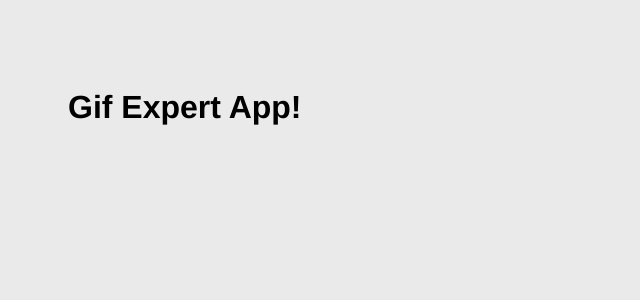
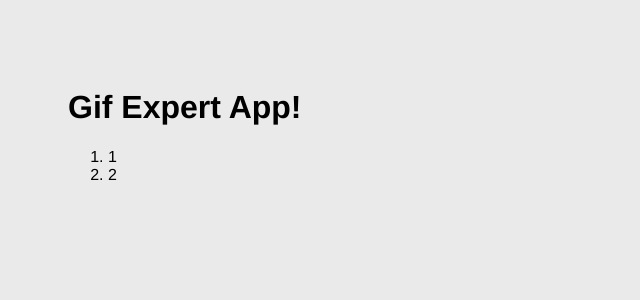
Before and after one commit to reinaldorrivas/fh-04-react-cero-experto-gif-expert-app, a React (Vite) app: page / in a window 1280 px wide. Shown: the top 300 px of the page, without its empty margins (0-640 px from the left). Built offline with nearby package versions, Linux system fonts and the light colour scheme.

Commit message:
fh-react-gif-expert-app: Minor changes

```diff
--- a/src/GifExpertApp.jsx
+++ b/src/GifExpertApp.jsx
@@ -1,4 +1,17 @@
+import { useState } from "react";
+
 const GifExpertApp = () => {
+  /*
+   * Siempre que tenga que actualizar el HTML en base a un valor o grupo de valores,
+   * debo pensar en implementar algún hook de React.js para efectuar dicha tarea.
+   */
+
+  const [categories, setCategories] = useState(["1", "2"]);
+
+  const generateCategoryKey = (category, index) => {
+    return `${category.split(/\s+/).join("-")}-${index}`;
+  };
+
   return (
     <>
       {/* Titulo */}
@@ -7,6 +20,12 @@ const GifExpertApp = () => {
       {/* Buscador */}
 
       {/* Listado Gifs */}
+      <ol>
+        {categories.length &&
+          categories.map((category, index) => (
+            <li key={generateCategoryKey(category, index)}>{`${category}`}</li>
+          ))}
+      </ol>
     </>
   );
 };
```
